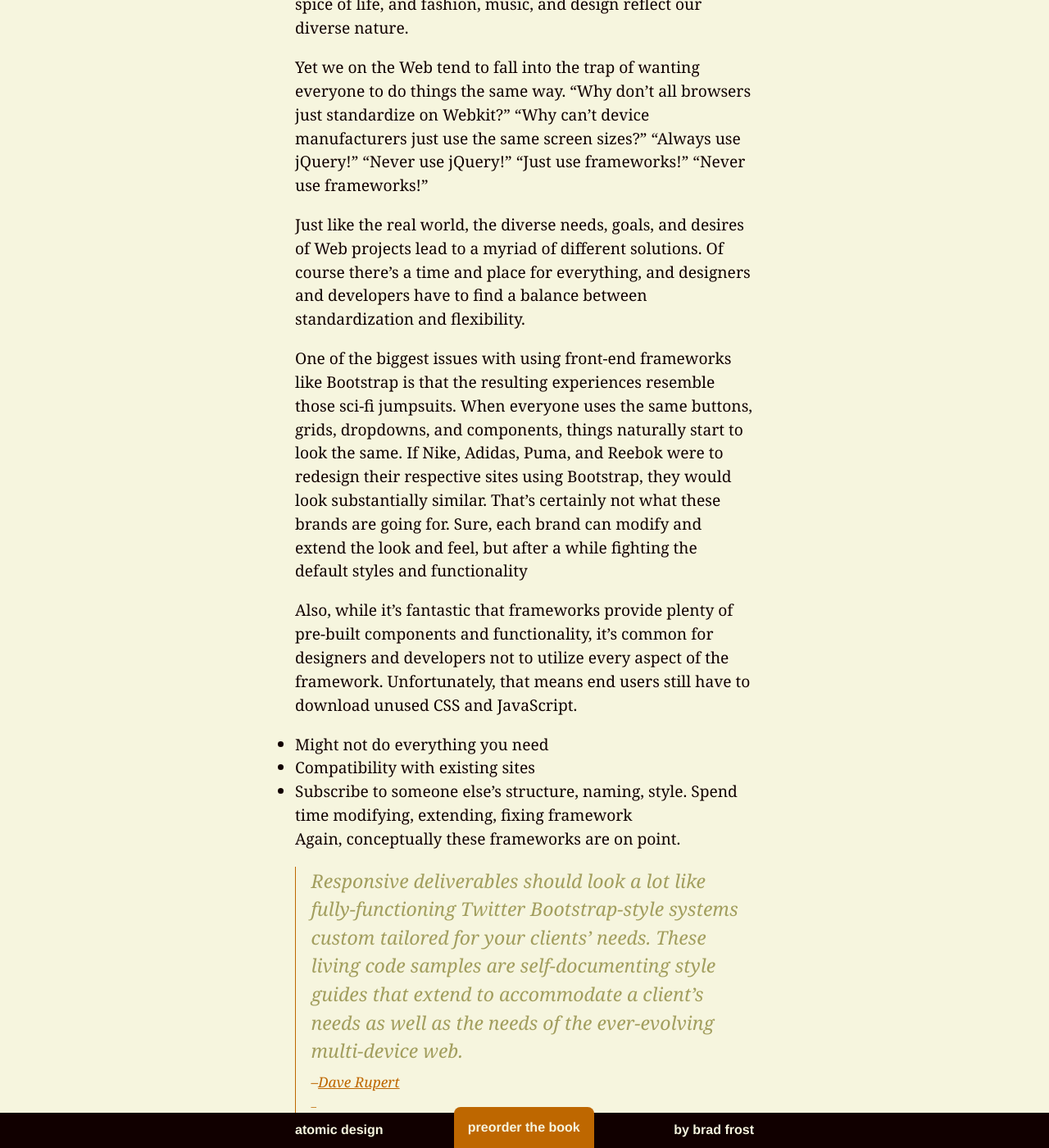
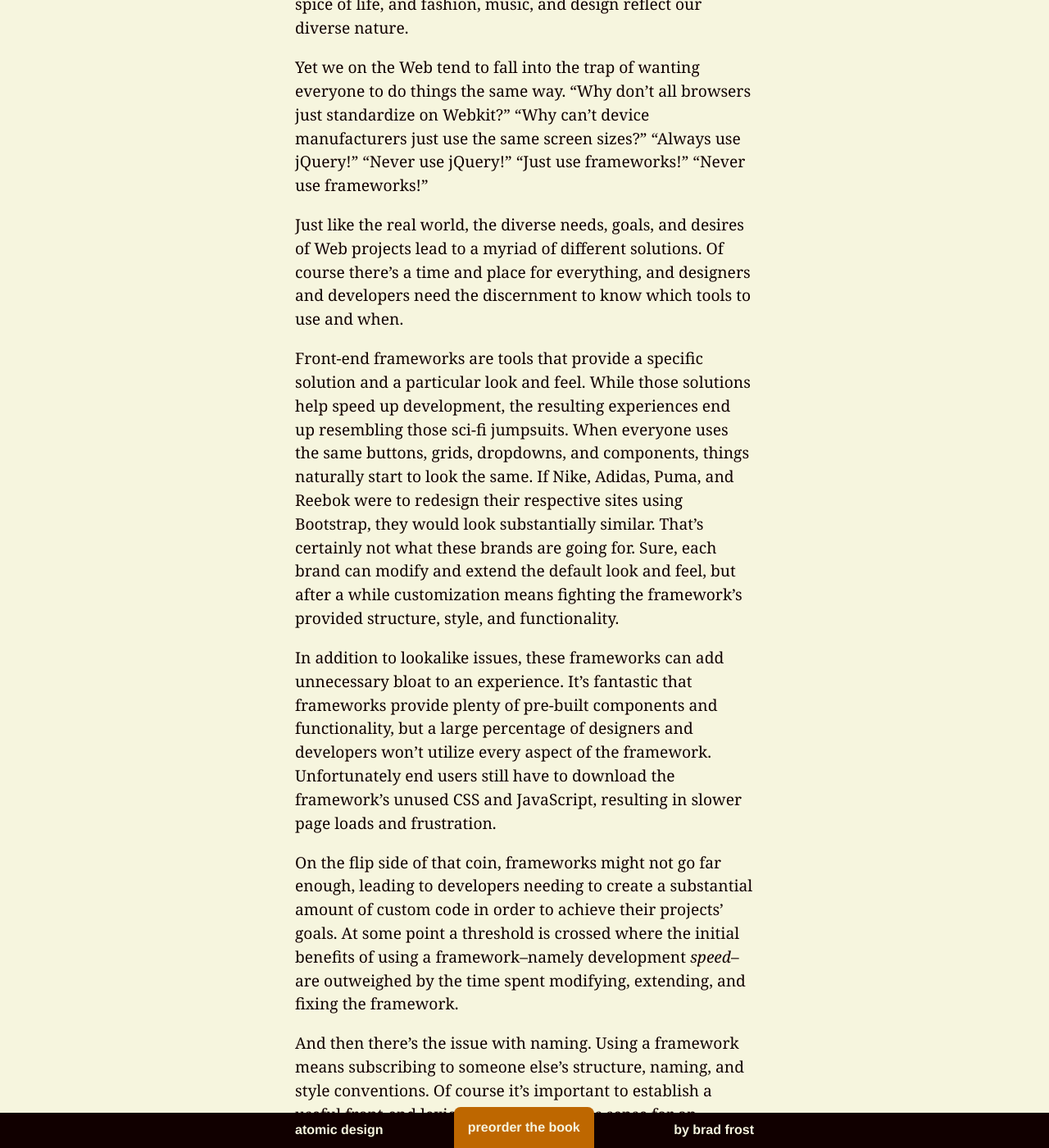
Before and after one commit to bradfrost/atomic-design, a Jekyll site: the page built from chapter-1.md, in a window 1280 px wide and 1400 px high, scrolled down 15097 px. Shown: the whole window at 82% size. Built offline with Jekyll 4.4.1, drawn with Linux system fonts in a browser that asks for light colours; some of the changed text lies outside the part shown.

Commit message:
Chapter 1 draft

```diff
--- a/chapter-1.md
+++ b/chapter-1.md
@@ -153,14 +153,14 @@ These frameworks provide designers with a collection of pre-assembled HTML patte
 
 And boy are these things popular. As I’m writing this, Bootstrap is the most popular repository on the code-sharing site [Github](https://github.com/), with over 77,000 stars and 30,000 forks. These frameworks’ popularity is a testament to the fact that designers and developers are seeking solid ground to stand on in this ever-complex Web landscape.
 
-One of the most attractive aspects of these frameworks is *speed*. Frameworks like Bootstrap allow designers to get ideas off the ground quickly, rapidly create prototypes, and launch sites sooner. Because the toolkit’s provided patterns are already cross-browser tested, a developer can spend her time on more important tasks rather than beating her head against a table testing some archaic version of Internet Explorer. And in case designers do get stuck, these frameworks’ communities can provide helpful support to help people get unstuck.
+One of the most attractive aspects of these frameworks is *speed*. Frameworks like Bootstrap allow designers to get ideas off the ground quickly, rapidly create prototypes, and launch sites sooner. Because the toolkit’s provided patterns are already cross-browser tested, a developer can spend her time on more important tasks rather than beating her head against a table testing some archaic version of Internet Explorer. And in case designers do get stuck, these frameworks’ communities can provide helpful support and advice.
 
 For a freelancer, this increase in speed might mean they can take on an extra project or three, yielding more financial stability for the year. And in the startup world–a place where Bootstrap is omnipresent–minimum viable products can launch sooner, leading to faster answers regarding the products’ viability.
 
 So frameworks like Bootstrap are insanely popular design systems that provide well-tested components, resulting in consistent designs and faster launches. What’s not to love? Well, like most everything in life, there are cons right there alongside the pros.
 
 ### Trouble in framework paradise
-When I was a kid, I’d watch sci-fi movies and TV shows with a strange fascination. There was one question I could never quite shake: why are they all dressed the same?
+When I was a kid, I’d watch sci-fi movies and TV shows with a strange fascination. There was one question I could never quite shake: *why are they all dressed the same*?
 
 {% include figure.html src="../images/content/sci-fi.jpg" caption="In the future, everyone dresses the same." %}
 
@@ -170,21 +170,21 @@ Of course that’s not how human beings work. We all have different tastes, goal
 
 Yet we on the Web tend to fall into the trap of wanting everyone to do things the same way. “Why don’t all browsers just standardize on Webkit?” “Why can’t device manufacturers just use the same screen sizes?” “Always use jQuery!” “Never use jQuery!” “Just use frameworks!” “Never use frameworks!”
 
-Just like the real world, the diverse needs, goals, and desires of Web projects lead to a myriad of different solutions. Of course there’s a time and place for everything, and designers and developers have to find a balance between standardization and flexibility.
+Just like the real world, the diverse needs, goals, and desires of Web projects lead to a myriad of different solutions. Of course there’s a time and place for everything, and designers and developers need the discernment to know which tools to use and when.
 
-One of the biggest issues with using front-end frameworks like Bootstrap is that the resulting experiences resemble those sci-fi jumpsuits. When everyone uses the same buttons, grids, dropdowns, and components, things naturally start to look the same. If Nike, Adidas, Puma, and Reebok were to redesign their respective sites using Bootstrap, they would look substantially similar. That’s certainly not what these brands are going for. Sure, each brand can modify and extend the look and feel, but after a while  fighting the default styles and functionality
+Front-end frameworks are tools that provide a specific solution and a particular look and feel. While those solutions help speed up development, the resulting experiences end up resembling those sci-fi jumpsuits. When everyone uses the same buttons, grids, dropdowns, and components, things naturally start to look the same. If Nike, Adidas, Puma, and Reebok were to redesign their respective sites using Bootstrap, they would look substantially similar. That’s certainly not what these brands are going for. Sure, each brand can modify and extend the default look and feel, but after a while customization means fighting the framework’s provided structure, style, and functionality.
 
-Also, while it’s fantastic that frameworks provide plenty of pre-built components and functionality, it’s common for designers and developers not to utilize every aspect of the framework. Unfortunately, that means end users still have to download unused CSS and JavaScript.
+In addition to lookalike issues, these frameworks can add unnecessary bloat to an experience. It’s fantastic that frameworks provide plenty of pre-built components and functionality, but a large percentage of designers and developers won’t utilize every aspect of the framework. Unfortunately end users still have to download the framework’s unused CSS and JavaScript, resulting in slower page loads and frustration.
 
-- Might not do everything you need
-- Compatibility with existing sites
-- Subscribe to someone else’s structure, naming, style. Spend time modifying, extending, fixing framework
+On the flip side of that coin, frameworks might not go far enough, leading to developers needing to create a substantial amount of custom code in order to achieve their projects’ goals. At some point a threshold is crossed where the initial benefits of using a framework–namely development *speed*– are outweighed by the time spent modifying, extending, and fixing the framework.
 
-Again, conceptually these frameworks are on point.
+And then there’s the issue with naming. Using a framework means subscribing to someone else’s structure, naming, and style conventions. Of course it’s important to establish a useful front-end lexicon, but what makes sense for an organization might not be what comes out of a framework’s box.  I, for one, would balk at the idea of using Bootstrap’s default featured-content area component they call a “jumbotron”. How a framework’s naming conventions jive with an existing codebase and workflow should be discussed before jumping on board the framework train.
+
+Now that we’ve put frameworks through the wringer, it’s important to take a step back and recognize that conceptually these frameworks are very much on point. It’s an excellent idea to work with a design toolkit that promotes consistency and speeds up development time. While discussing the redesign of Microsoft’s homepage by Austin-based Web shop Paravel, developer Dave Rupert discussed the importance of creating and delivering a design system to their client. Dave wonderfully articulated that it’s not necessarily about using Bootstrap for every client, but rather creating “tiny Bootstraps for every client.”
 
 > Responsive deliverables should look a lot like fully-functioning Twitter Bootstrap-style systems custom tailored for your clients’ needs. These living code samples are self-documenting style guides that extend to accommodate a client’s needs as well as the needs of the ever-evolving multi-device web. <cite>[Dave Rupert](http://daverupert.com/2013/04/responsive-deliverables/)<cite>
 
-It’s not just about using any system, it’s about creating *your* system.
+It’s not just about using a system, it’s about creating *your* system.
 
 ## Design systems save the day
 Advantages of design systems: promote consistency, establish a consistent vocabulary, create more robust deliverables, establish a system that can be modified and extended, future-friendly.
@@ -197,7 +197,7 @@ In her phenomenal book [Front-end Style Guides](http://maban.co.uk/projects/fron
 - Useful reference
 - Establish a consistent, shared vocabulary between everyone involved in a project.
 
-http://us5.campaign-archive1.com/?u=7e093c5cf4&id=ead8a72012&e=ecb25a3f93
+[a](http://us5.campaign-archive1.com/?u=7e093c5cf4&id=ead8a72012&e=ecb25a3f93)
 
 ### Design system pitfalls
 - Time consuming to create
```
Also changed, not shown: 2 other files.
